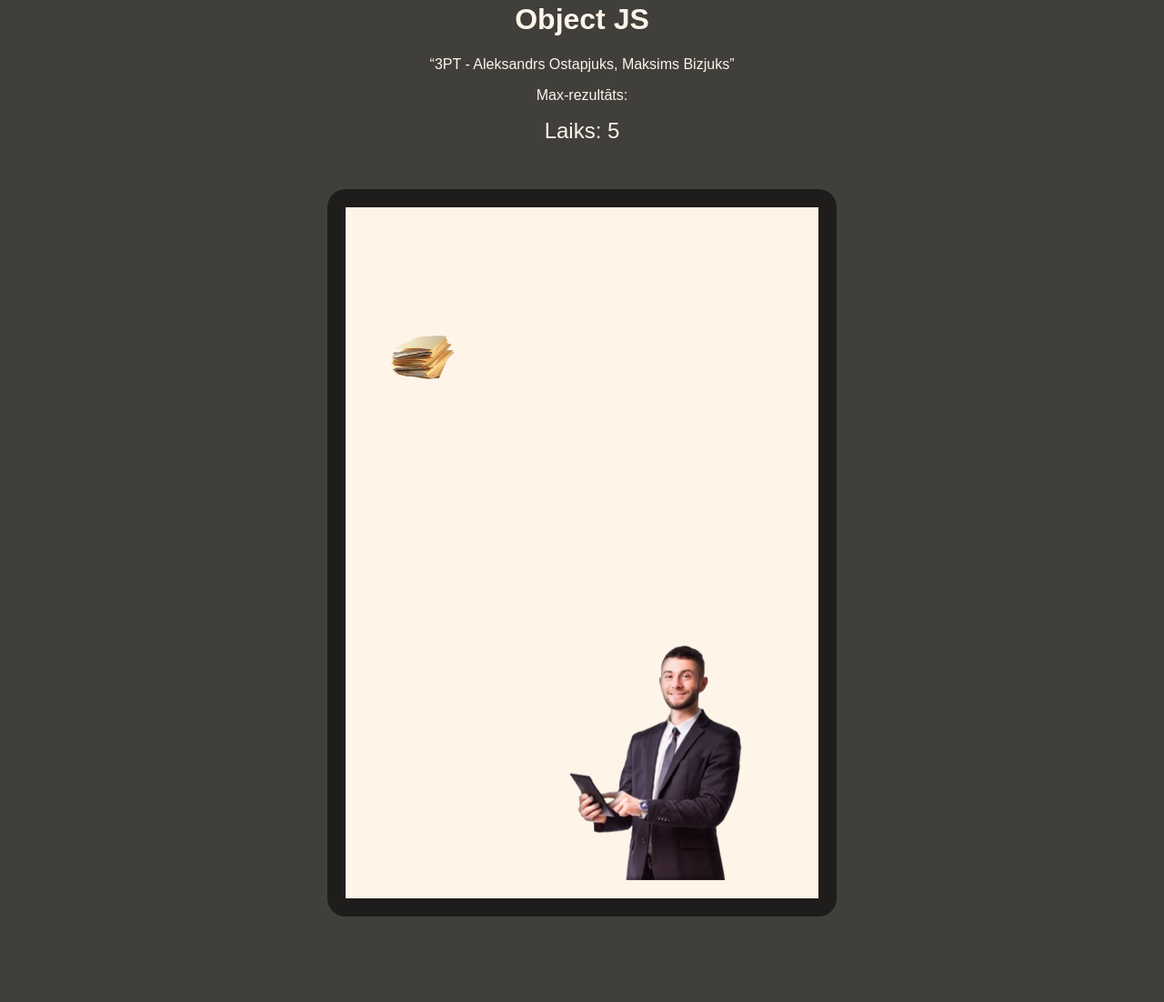
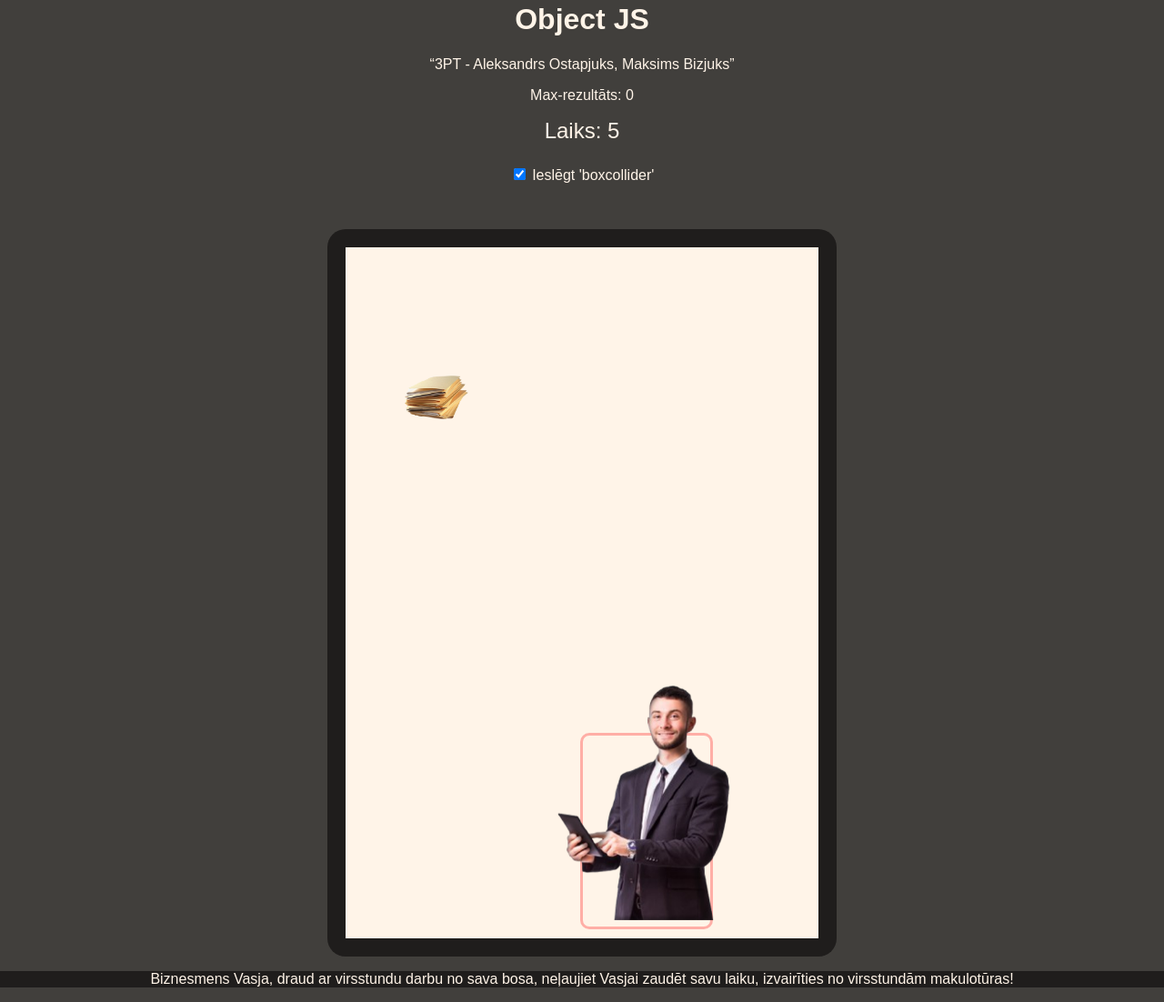
Before and after one commit to AlexUnderOS/ObjectJS, a plain HTML site: page index.html in a window 1280 px wide. Shown: the part 18-1120 px from the top of the page at 91% size. Before the commit the page ends 1034 px from the top, so only its background shows below. Drawn offline with Linux system fonts and the light colour scheme.

Commit message:
maybe last commit

```diff
--- a/index.html
+++ b/index.html
@@ -10,16 +10,27 @@
     <header>
       <h1>Object JS</h1>
       <q>3PT - Aleksandrs Ostapjuks, Maksims Bizjuks</q>
-      <p>Max-rezultāts: </p>
-      <p id="timer">Timer: </p>
+      <p id="maxScore">Max-rezultāts:</p>
+      <p id="timer">Laiks:</p>
+      <label for="checkBox1">
+        <input id="checkBox1" type="checkbox" checked>
+        Ieslēgt 'boxcollider'
+      </label>
     </header>
-    <div class="game">
-      <div id="gameArea">
-        <div class="enemies">
+    <main>
+      <div class="game">
+        <div id="gameArea">
+          <div class="enemies"></div>
+          <div id="player">
+            <img src="images/biznesman.png" alt="" draggable="false"/>
+            <div id="playerCollider"></div>
+          </div>
         </div>
-        <div id="player"><img id="player" src="images/biznesman.png" alt=""></div>
       </div>
-    </div>
+      <div class="lore">
+        <p>Biznesmens Vasja, draud ar virsstundu darbu no sava bosa, neļaujiet Vasjai zaudēt savu laiku, izvairīties no virsstundām makulotūras!</p>
+      </div>
+    </main>
     <script src="script.js"></script>
   </body>
 </html>
--- a/script.js
+++ b/script.js
@@ -1,42 +1,72 @@
-const player = document.getElementById('player')
-const gameArea = document.getElementById('gameArea')
-const enemiesContainer = document.querySelector('.enemies')
-const timerElement = document.getElementById('timer')
-const maxScoreElement = document.getElementById('maxScore')
+const player = {
+  element: document.getElementById('player'),
+  position: 10,
+  direction: 1,
+  isMoving: true,
+  width: document.getElementById('player').offsetWidth,
+  move() {
+    if (this.isMoving) {
+      this.position += this.direction * 2
 
-let position = 10
-let direction = 1
-let isMoving = true
-
-const playerWidth = player.offsetWidth
-const gameAreaWidth = gameArea.clientWidth - 210
-
-function movePlayer() {
-  if (isMoving) {
-    position += direction * 2
-
-    if (position + playerWidth > gameAreaWidth) {
-      position = gameAreaWidth - playerWidth
-      direction = -1
-    } else if (position < 0) {
-      position = 0
-      direction = 1
+      if (this.position + this.width > gameArea.width) {
+        this.position = gameArea.width - this.width
+        this.direction = -1
+      } else if (this.position < 0) {
+        this.position = 0
+        this.direction = 1
+      }
+      this.element.style.left = this.position + 'px'
     }
-    player.style.left = position + 'px'
-  }
+  },
+  toggleMovement(isMoving) {
+    this.isMoving = isMoving
+  },
 }
 
-setInterval(movePlayer, 10)
+const gameArea = {
+  element: document.getElementById('gameArea'),
+  width: document.getElementById('gameArea').clientWidth,
+  enemiesContainer: document.querySelector('.enemies'),
+}
 
-gameArea.addEventListener('mousedown', () => {
-  isMoving = false
-})
+const game = {
+  timerElement: document.getElementById('timer'),
+  maxScoreElement: document.getElementById('maxScore'),
+  timerValue: 0,
+  maxScore: localStorage.getItem('max-score') || 0,
 
-gameArea.addEventListener('mouseup', () => {
-  isMoving = true
-})
+  startTimer() {
+    setInterval(() => {
+      this.timerValue++
+      this.timerElement.textContent = `Laiks: ${this.timerValue}`
+    }, 1000)
+  },
 
-// ...
+  updateMaxScore() {
+    if (this.timerValue > this.maxScore) {
+      this.maxScore = this.timerValue
+      localStorage.setItem('max-score', this.maxScore)
+    }
+    this.maxScoreElement.textContent = `Max-rezultāts: ${this.maxScore}`
+  },
+
+  resetGame() {
+    this.updateMaxScore()
+    this.timerValue = 0
+  },
+}
+
+// PC
+gameArea.element.addEventListener('mousedown', () =>
+  player.toggleMovement(false)
+)
+gameArea.element.addEventListener('mouseup', () => player.toggleMovement(true))
+
+// Mobile
+gameArea.element.addEventListener('touchstart', () =>
+  player.toggleMovement(false)
+)
+gameArea.element.addEventListener('touchend', () => player.toggleMovement(true))
 
 function spawnEnemy() {
   const enemy = document.createElement('div')
@@ -45,21 +75,20 @@ function spawnEnemy() {
   const enemyImage = document.createElement('img')
   enemyImage.src = 'images/documents.png'
   enemyImage.style.width = '70px'
-  enemyImage.style.height = 'auto'
+  enemy.appendChild(enemyImage)
 
-  enemy.appendChild(enemyImage)
-  enemy.style.left = Math.random() * (gameAreaWidth - 30) + 'px'
-  enemiesContainer.appendChild(enemy)
+  enemy.style.left = Math.random() * (gameArea.width - 100) + 'px'
+  gameArea.enemiesContainer.appendChild(enemy)
 
   let enemyPosition = 0
 
   function moveEnemy() {
     enemyPosition += 1
 
-    if (enemyPosition < gameArea.clientHeight - 240) {
+    if (enemyPosition < gameArea.element.clientHeight - 240) {
       enemy.style.top = enemyPosition + 'px'
 
-      const playerRect = player.getBoundingClientRect()
+      const playerRect = player.element.getBoundingClientRect()
       const enemyRect = enemy.getBoundingClientRect()
 
       if (
@@ -68,9 +97,8 @@ function spawnEnemy() {
         playerRect.top < enemyRect.top + enemyRect.height &&
         playerRect.height + playerRect.top > enemyRect.top
       ) {
-        console.log('Game Over!')
         enemy.remove()
-        looseAndReset()
+        game.resetGame()
         return
       }
 
@@ -83,25 +111,18 @@ function spawnEnemy() {
   moveEnemy()
 }
 
+const checkBox1 = document.getElementById('checkBox1')
+const playerCollider = document.getElementById('playerCollider')
+
+checkBox1.addEventListener('change', function () {
+  if (checkBox1.checked) {
+    playerCollider.style.border = '3px solid #ff000049'
+  } else {
+    playerCollider.style.border = 'none'
+  }
+})
+
+setInterval(() => player.move(), 10)
 setInterval(spawnEnemy, 3000)
-
-// timer
-
-let timerValue = 0
-
-setInterval(() => {
-  timerValue++
-  timerElement.textContent = `Laiks: ${timerValue}`
-}, 1000)
-
-// loose
-
-let maxScore = 0
-
-const looseAndReset = () => {
-  if (timerValue > maxScore) {
-    maxScore = timerValue
-  }
-  timerValue = 0
-  maxScoreElement.textContent = `Max-rezultāts: ${maxScore}`
-}
+game.startTimer()
+game.maxScoreElement.textContent = `Max-rezultāts: ${game.maxScore}`
--- a/style.css
+++ b/style.css
@@ -8,11 +8,19 @@ body {
     font-family: Arial;
     background: var(--bg-color);
     color: var(--text-color-1);
+    user-select: none;
+    margin: 0;
+    padding: 0;
 }
 
 header {
     text-align: center;
     margin-bottom: 50px;
+}
+
+.lore {
+    text-align: center;
+    background-color: #1f1d1c;
 }
 
 .game {
@@ -24,7 +32,7 @@ header {
     display: flex;
 }
 
-.game #gameArea {
+#gameArea {
     position: relative;
     background: var(--text-color-1);
     width: 100%;
@@ -45,7 +53,7 @@ header {
     height: auto;
     position: absolute;
     bottom: 10px;
-    left: 10px;
+    left: -25px;
     animation-name: walking;
     animation-duration: .5s;
     animation-iteration-count: infinite;
@@ -54,7 +62,6 @@ header {
 #player {
     position: absolute;
     bottom: 10px;
-    left: 10px;
 }
 
 .enemies {
@@ -71,10 +78,17 @@ header {
 }
 
 #timer {
-    font-size: 1.5rem; /* Установите желаемый размер шрифта */
-    margin-top: 10px; /* Отступ сверху */
-    color: var(--text-color-1); /* Используйте ваш цвет текста */
-    text-align: center; /* Центрирование текста */
+    font-size: 1.5rem;
+    margin-top: 10px;
+    color: var(--text-color-1);
+    text-align: center;
+}
+
+#playerCollider {
+    border: 3px solid #ff000049;
+    width: 140px;
+    height: 210px;
+    border-radius: 10px;
 }
 
 @keyframes walking {
```
